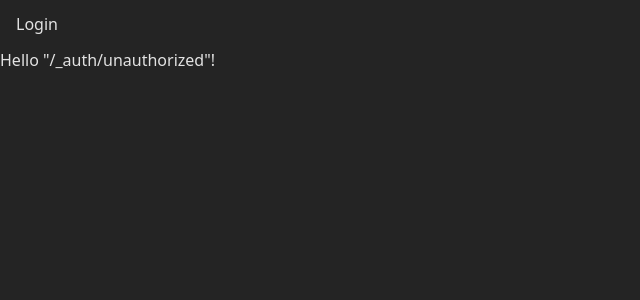
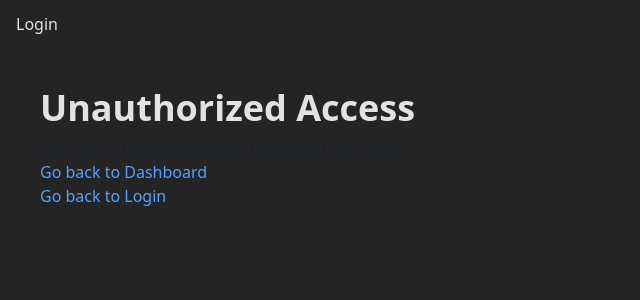
Before and after one commit to AnamulHaqueN/REACT-TANSTACK-RBAC-PROJECT, a React (Vite) app: page /unauthorized in a window 1280 px wide. Shown: the top 300 px of the page, without its empty margins (0-640 px from the left). Built offline with nearby package versions, Linux system fonts and the light colour scheme.

Commit message:
Unauthorised Route Implementation

```diff
--- a/src/routes/_auth/unauthorized.tsx
+++ b/src/routes/_auth/unauthorized.tsx
@@ -1,9 +1,23 @@
-import { createFileRoute } from '@tanstack/react-router'
+import { createFileRoute, Link } from '@tanstack/react-router'
 
 export const Route = createFileRoute('/_auth/unauthorized')({
   component: RouteComponent,
 })
 
 function RouteComponent() {
-  return <div>Hello "/_auth/unauthorized"!</div>
+  return (
+    <div className="p-10">
+      <h2 className='text-4xl font-bold mb-2'>Unauthorized Access</h2>
+      <p className="text-gray-800">
+        You do not have permission to access this page
+      </p>
+      <Link className="text-blue-400" to="/dashboard">
+        Go back to Dashboard
+      </Link>
+      <br />
+      <Link className="text-blue-400" to="/login">
+        Go back to Login
+      </Link>
+    </div>
+  )
 }
```
